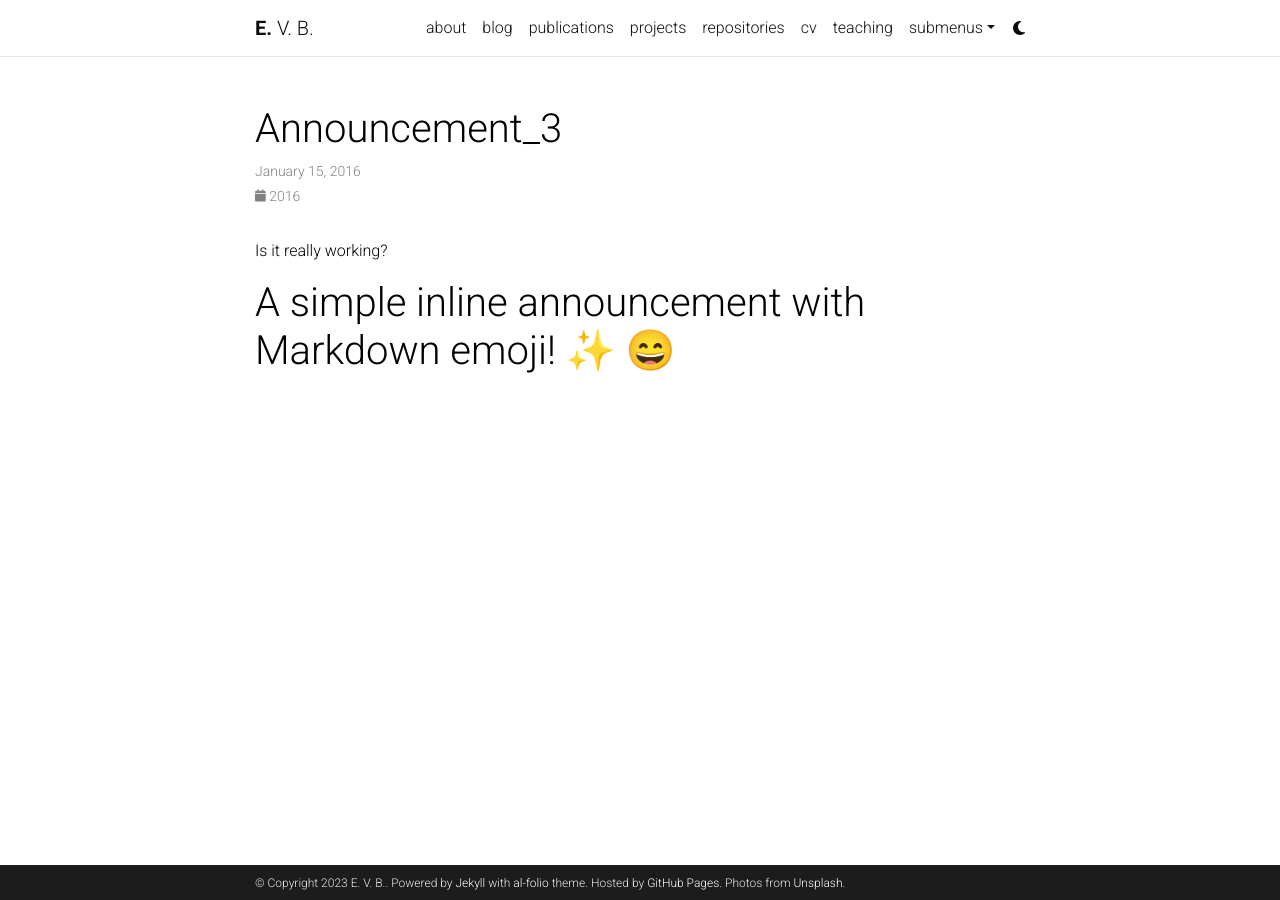
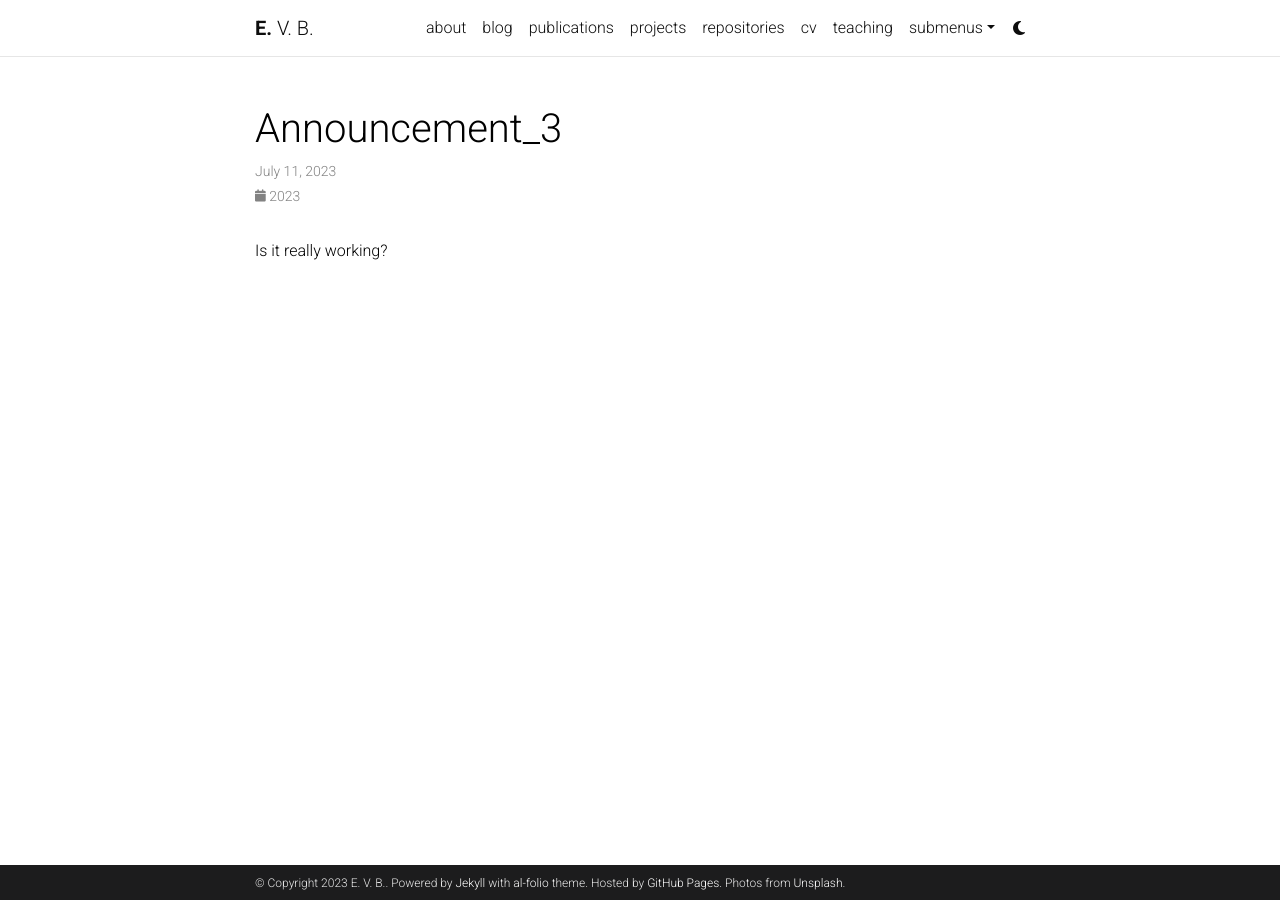
Before and after one commit to egorbronnikov/egorbronnikov.github.io, a Jekyll site: the page built from _news/announcement_3.md, in a window 1280 px wide. Built offline with Jekyll 4.4.1, drawn with Linux system fonts in a browser that asks for light colours; emoji names are drawn with the system emoji font; comment, search, counter and statistics services are not loaded; a style sheet for code colours, icons or effects is not loaded.

Commit message:
Update announcement_3.md

```diff
--- a/_news/announcement_3.md
+++ b/_news/announcement_3.md
@@ -1,9 +1,8 @@
 ---
 layout: post
-date: 2016-01-15 07:59:00-0400
+date: 2023-07-11 19:50:00-0400
 inline: true
 related_posts: false
 ---
 
 Is it really working?
-# A simple inline announcement with Markdown emoji! :sparkles: :smile:
```
